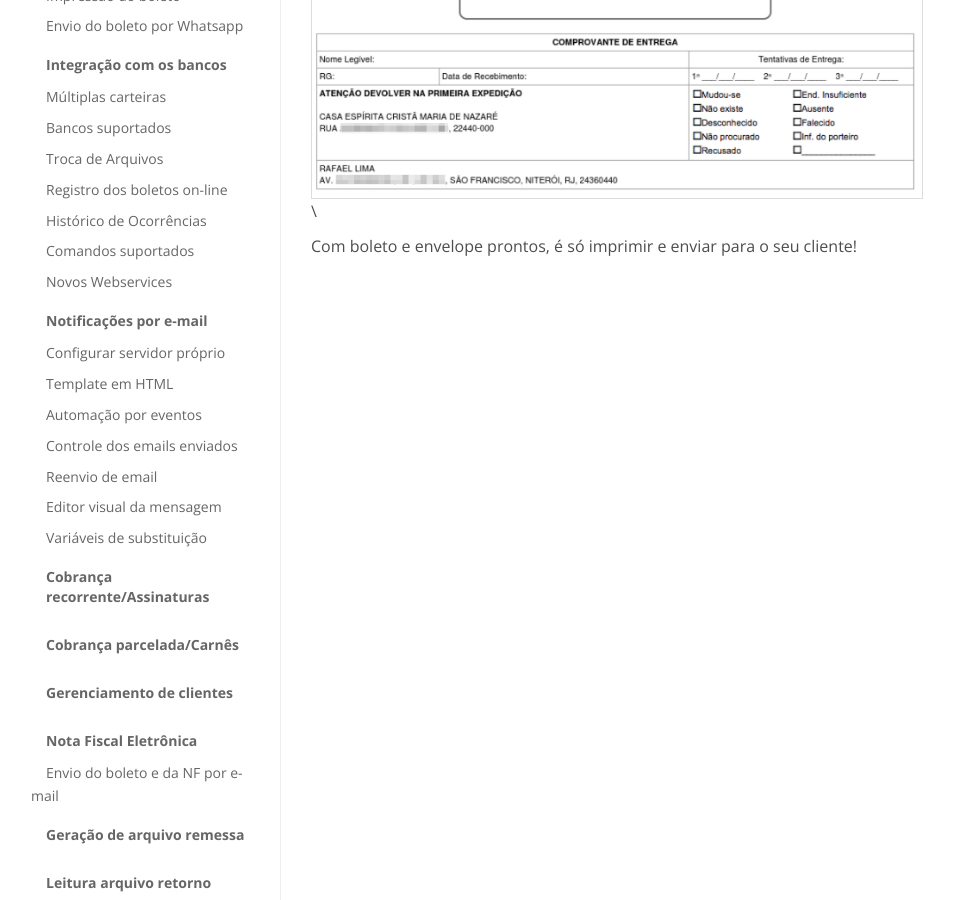
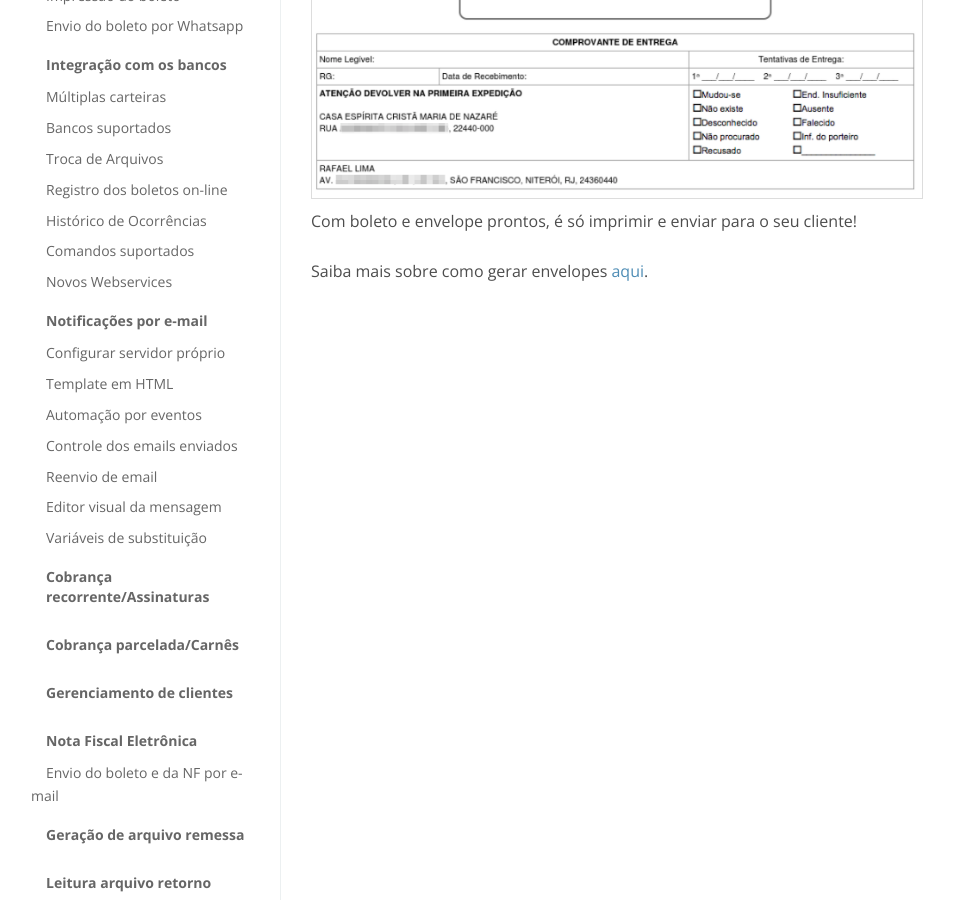
Before and after one commit to BoletoSimples/boletosimples-features, a Jekyll site: the page built from envelope-para-envio-pelos-correios.markdown, in a window 1280 px wide and 900 px high, scrolled down 899 px. Shown: the whole window, without its empty margins (129-1083 px from the left). Built offline with Jekyll 4.4.1, drawn with Linux system fonts in a browser that asks for light colours.

Commit message:
Updated Envelope Para Envio Pelos Correios

```diff
--- a/envelope-para-envio-pelos-correios.markdown
+++ b/envelope-para-envio-pelos-correios.markdown
@@ -9,6 +9,7 @@ Ao gerar um boleto, o Boleto já gera também automaticamente o **envelope para
 Veja abaixo o exemplo de um envelope gerado com todas as **informações de remetente e destinatário**:
 
 ![Envelope-4c646d.png](/uploads/Envelope-4c646d.png)\
-\\
 
-Com boleto e envelope prontos, é só imprimir e enviar para o seu cliente!
+Com boleto e envelope prontos, é só imprimir e enviar para o seu cliente!\
+\
+Saiba mais sobre como gerar envelopes [aqui](https://boletosimples.zendesk.com/hc/pt-br/articles/115001280373-Como-gerar-um-envelope-para-o-seu-boleto).
```
